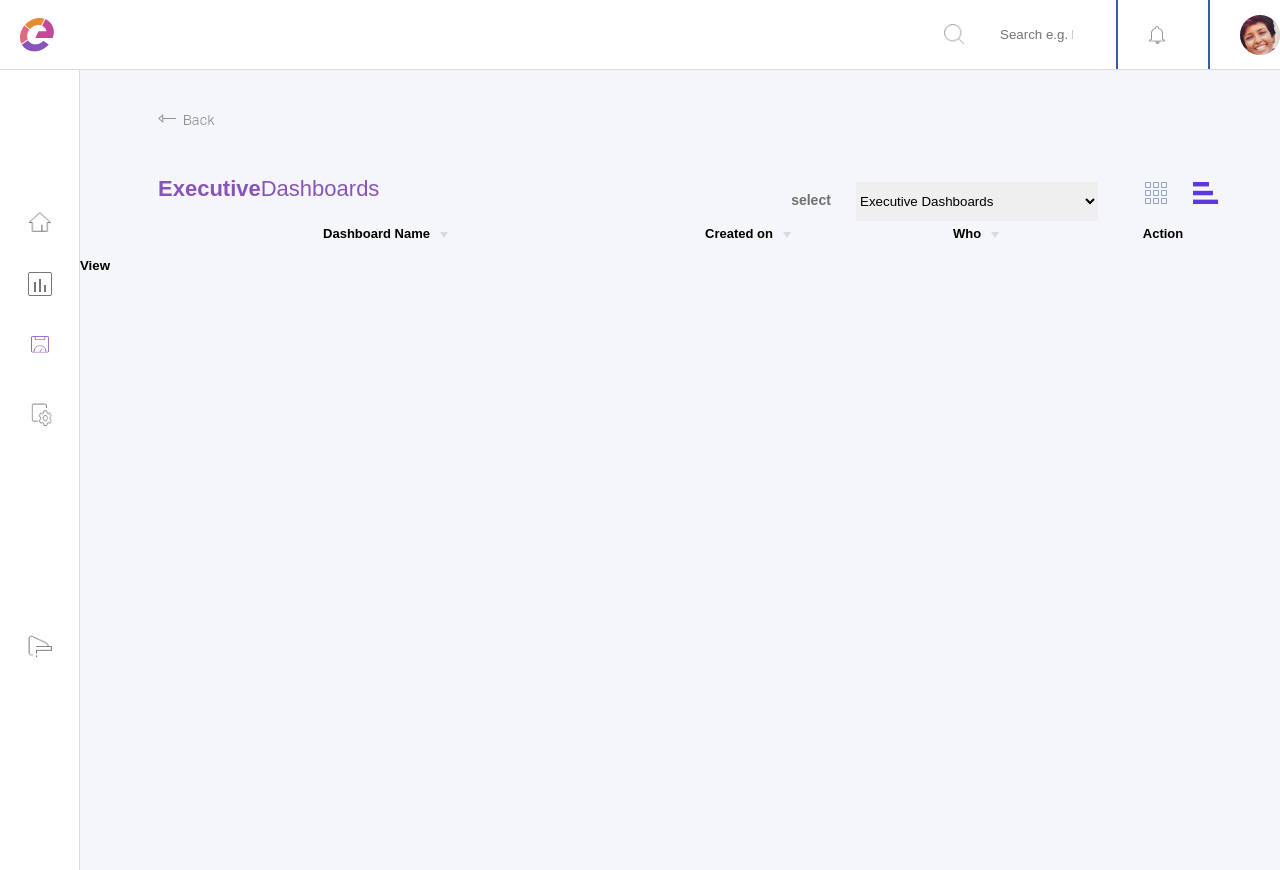
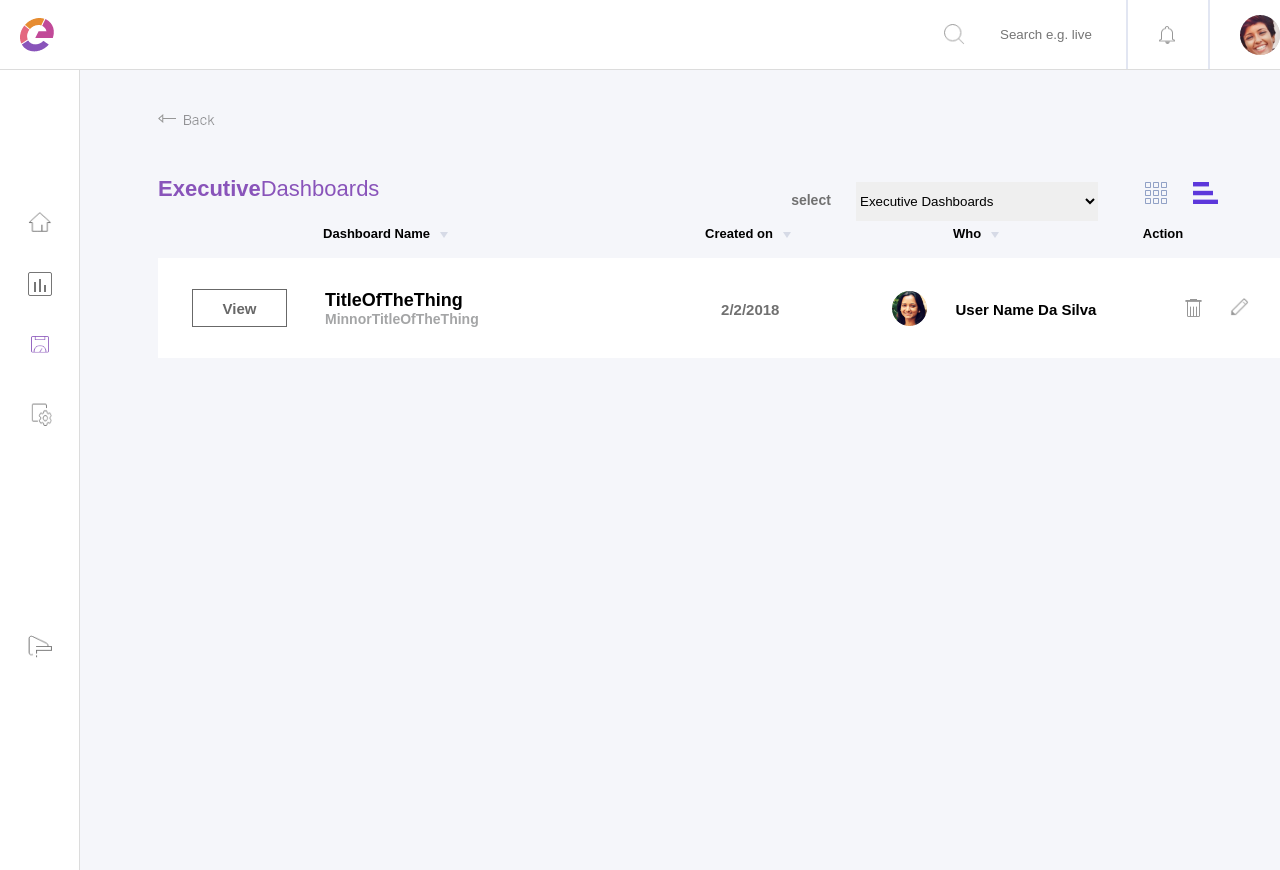
Before and after one commit to AlisonPLC/ExecutiveDashboards, a plain HTML site: page Index.html in a window 1280 px wide. Shown: the top 870 px of the page. Drawn offline with Linux system fonts and the light colour scheme.

Commit message:
itemDone

```diff
--- a/Assets/list.css
+++ b/Assets/list.css
@@ -34,3 +34,76 @@
   max-width: 8px;
   max-height: 6px;
 }
+.listViewItem {
+  background-color: white;
+  margin-left: 78px;
+  display: flex;
+  flex-direction: row;
+  max-width: 1180px;
+  max-height: 100px;
+  align-items: center;
+  text-align: center;
+}
+.listViewItem h5 {
+  font-size: 15px;
+
+  margin-right: 79px;
+}
+.listUserName {
+  margin-top: 85px;
+  max-width: 160px;
+}
+.itemSquare {
+  margin-left: 34px;
+  max-width: 95px;
+  max-height: 38px;
+  border: 1px #686868 solid;
+  text-align: center;
+}
+.itemSquare h5 {
+  margin-top: 10px;
+  font-size: 15px;
+  color: #686868;
+}
+.itemDescription {
+  display: flex;
+  flex-direction: column;
+  max-height: 37px;
+  max-width: 310px;
+  text-align: start;
+  margin-left: 38px;
+}
+.itemDescription h4 {
+  font-size: 18px;
+}
+.itemDescription h5 {
+  font-size: 14px;
+  color: #a4a5a6;
+}
+.date {
+  margin-top: 85px;
+}
+.date h5 {
+  font-size: 15px;
+  color: #707070;
+}
+.ViewLogoContainer {
+  max-width: 35px;
+  max-height: 35px;
+  margin-right: 19px;
+}
+.viewDelete {
+  max-width: 17px;
+  max-height: 18px;
+  margin-right: 27px;
+}
+.viewEdit {
+  max-width: 20px;
+  max-height: 20px;
+  margin-right: 32px;
+}
+.viewShare {
+  max-width: 24px;
+  max-height: 8px;
+  margin-right: 33px;
+}
--- a/Assets/upbars.css
+++ b/Assets/upbars.css
@@ -32,8 +32,8 @@
   max-height: 15px;
 }
 .upBar_divider {
-  margin-left: 43px;
-  background-color: #3d57aa;
+  margin-left: 33px;
+  background-color: #e2e6f2;
   max-width: 2px;
 }
 .second {
--- a/Index.html
+++ b/Index.html
@@ -79,7 +79,7 @@
             </div>
           </div>
           <div class="listView">
-            <div class="listViweItem">
+            <div class="listViewItem">
               <div class="itemSquare"><h5>View</h5></div>
               <div class="itemDescription">
                 <h4>TitleOfTheThing</h4>
@@ -87,12 +87,24 @@
               </div>
               <div class="date"><h5>2/2/2018</h5></div>
               <div class="ViewLogoContainer">
-                <img src="null" alt="Sender.logo" />
+                <img src="/Media/who.png" alt="Sender.logo" />
               </div>
-              <h5>User Name Da Silva</h5>
-              <img class="viewDelete" src="null" alt="Delete_logo" />
-              <img class="viewEdit" src="null" alt="Edit_logo" />
-              <img class="viewSwap" src="null" alt="Swap.logo" />
+              <h5 class="listUserName">User Name Da Silva</h5>
+              <img
+                class="viewDelete"
+                src="/Media/Delete-ico.png"
+                alt="Delete_logo"
+              />
+              <img
+                class="viewEdit"
+                src="/Media/Edit-Icon.png"
+                alt="Edit_logo"
+              />
+              <img
+                class="viewShare"
+                src="/Media/Share-Icon.png"
+                alt="Share.logo"
+              />
             </div>
           </div>
         </div>
```
Also changed, not shown: Media/Delete-ico.png (added), Media/Delete-ico@2x.png (added), Media/Edit-Icon.png (added), Media/Edit-Icon@2x.png (added), Media/Share-Icon.png (added), Media/Share-Icon@2x.png (added), Media/who.png (added), Media/who@2x.png (added).
